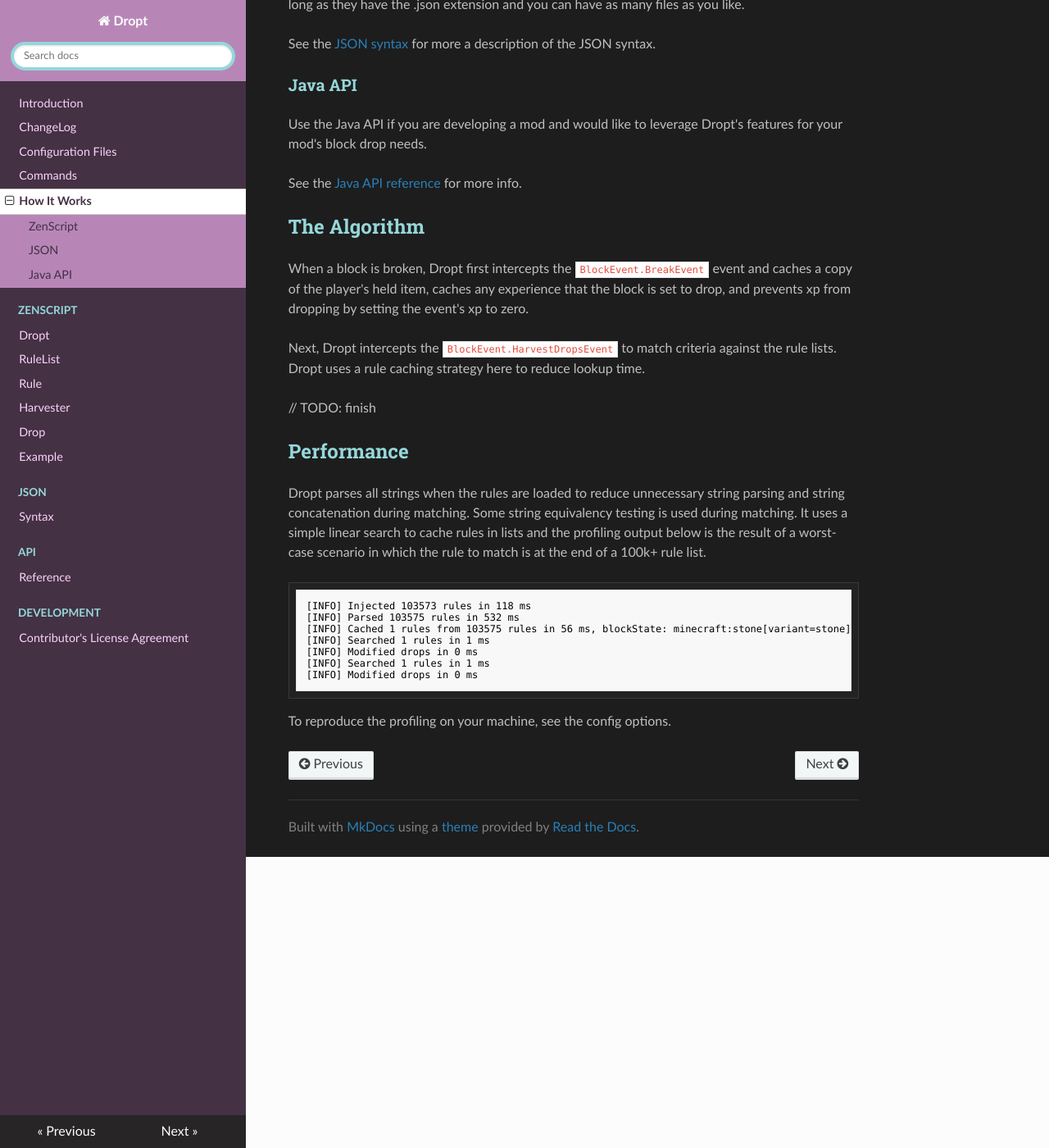
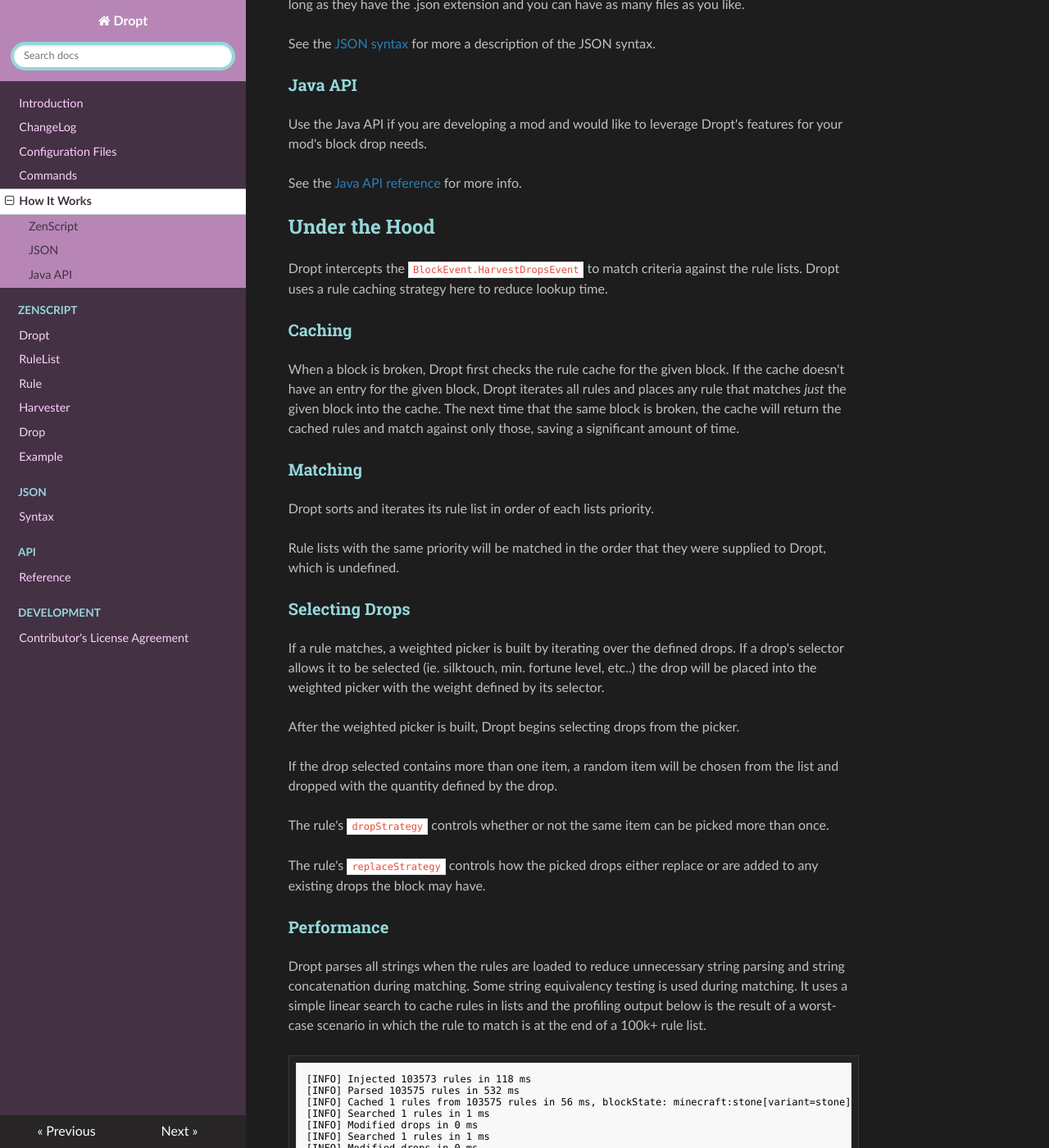
Before and after one commit to codetaylor/dropt-1.12, an MkDocs documentation site: the page built from docs/howitworks.md, in a window 1280 px wide and 1400 px high, scrolled down 502 px. Shown: the whole window at 82% size. Built offline with MkDocs 1.6.1, drawn with Linux system fonts in a browser that asks for light colours; nearby versions of some CDN libraries; old or Windows-style settings are respelled for this version of MkDocs.

Commit message:
Update docs

```diff
--- a/docs/howitworks.md
+++ b/docs/howitworks.md
@@ -22,15 +22,33 @@
 
 See the [Java API reference](api/reference.md) for more info.
 
-## The Algorithm
+## Under the Hood
 
-When a block is broken, Dropt first intercepts the `BlockEvent.BreakEvent` event and caches a copy of the player's held item, caches any experience that the block is set to drop, and prevents xp from dropping by setting the event's xp to zero.
+Dropt intercepts the `BlockEvent.HarvestDropsEvent` to match criteria against the rule lists. Dropt uses a rule caching strategy here to reduce lookup time.
 
-Next, Dropt intercepts the `BlockEvent.HarvestDropsEvent` to match criteria against the rule lists. Dropt uses a rule caching strategy here to reduce lookup time.
+### Caching
 
-// TODO: finish
+When a block is broken, Dropt first checks the rule cache for the given block. If the cache doesn't have an entry for the given block, Dropt iterates all rules and places any rule that matches *just* the given block into the cache. The next time that the same block is broken, the cache will return the cached rules and match against only those, saving a significant amount of time.
 
-## Performance
+### Matching
+
+Dropt sorts and iterates its rule list in order of each lists priority.
+
+Rule lists with the same priority will be matched in the order that they were supplied to Dropt, which is undefined.
+
+### Selecting Drops
+
+If a rule matches, a weighted picker is built by iterating over the defined drops. If a drop's selector allows it to be selected (ie. silktouch, min. fortune level, etc..) the drop will be placed into the weighted picker with the weight defined by its selector.
+
+After the weighted picker is built, Dropt begins selecting drops from the picker.
+
+If the drop selected contains more than one item, a random item will be chosen from the list and dropped with the quantity defined by the drop.
+
+The rule's `dropStrategy` controls whether or not the same item can be picked more than once.
+
+The rule's `replaceStrategy` controls how the picked drops either replace or are added to any existing drops the block may have.
+
+### Performance
 
 Dropt parses all strings when the rules are loaded to reduce unnecessary string parsing and string concatenation during matching. Some string equivalency testing is used during matching. It uses a simple linear search to cache rules in lists and the profiling output below is the result of a worst-case scenario in which the rule to match is at the end of a 100k+ rule list.
 
```
